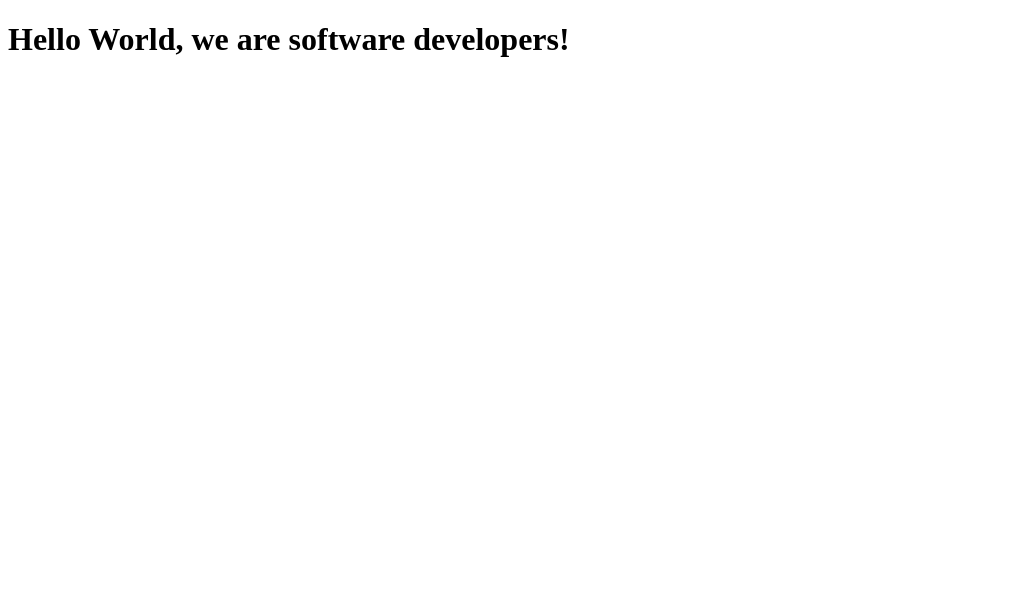
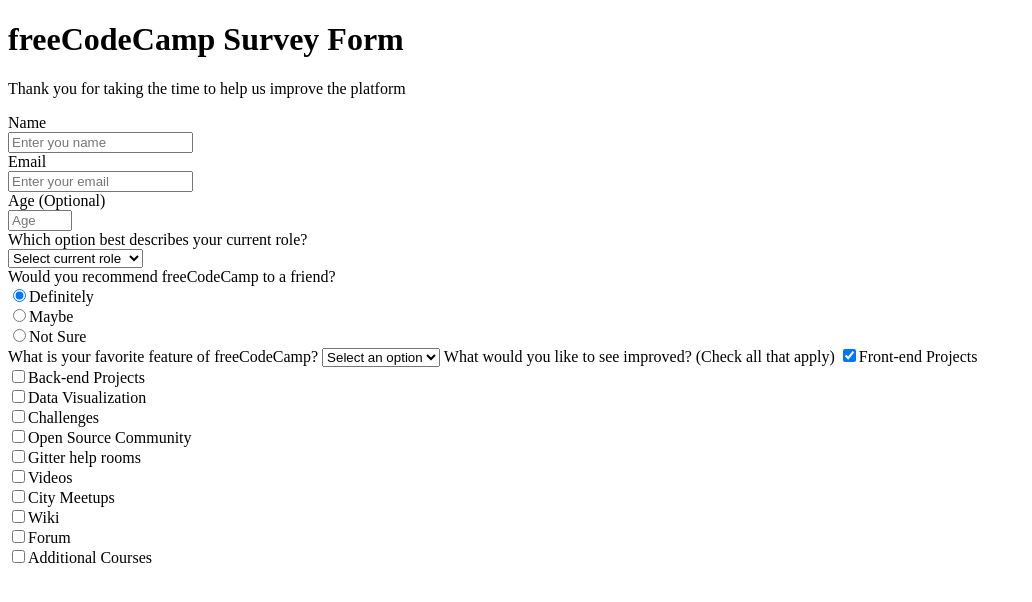
Before and after one commit to martinnajjar12/MohammedMartinProject, a plain HTML site: page index.html in a window 1280 px wide. Shown: the whole page, without its empty margins (0-1032 px from the left). Drawn offline with Linux system fonts and the light colour scheme.

Commit message:
added almost the whole HTML codes

```diff
--- a/index.html
+++ b/index.html
@@ -7,21 +7,97 @@
   </head>
 
   <body>
-    <h1>Hello World, we are software developers!</h1>
+    <h1 id="title">freeCodeCamp Survey Form</h1>
+    <p id="description">
+      Thank you for taking the time to help us improve the platform
+    </p>
+    <form id="survey-form">
+      <label id="name-label">Name</label> <br />
+      <input type="text" id="name" placeholder="Enter you name" />
+      <br />
+      <label id="email-label">Email</label> <br />
+      <input type="email" id="email" placeholder="Enter your email" />
+      <br />
+      <label id="number-label">Age <span>(Optional)</span></label> <br />
+      <input type="number" id="number" min="0" max="100" placeholder="Age" />
+      <br />
+      <label>Which option best describes your current role?</label>
+      <br />
+      <select id="dropdown">
+        <option value="" disabled selected>Select current role</option>
+        <option>Student</option>
+        <option>Full time Job</option>
+        <option>Full time learner</option>
+        <option>Prefered not to say</option>
+        <option>Other</option>
+      </select>
+      <br />
+      <label>Would you recommend freeCodeCamp to a friend?</label>
+      <br />
+      <label
+        ><input type="radio" name="recommendation" checked />Definitely</label
+      >
+      <br />
+      <label><input type="radio" name="recommendation" />Maybe</label>
+      <br />
+      <label><input type="radio" name="recommendation" />Not Sure</label>
+      <br />
+
+      <label>What is your favorite feature of freeCodeCamp?</label>
+      <select id="dropdown">
+        <option value="" disabled selected>Select an option</option>
+        <option>Challenges</option>
+        <option>Projects</option>
+        <option>Community</option>
+        <option>Open Source</option>
+      </select>
+
+      <label
+        >What would you like to see improved?
+        <span>(Check all that apply)</span></label
+      >
+      <label
+        ><input type="checkbox" value="Front-end Projects" checked />Front-end
+        Projects</label
+      >
+      <br />
+      <label
+        ><input type="checkbox" value="Back-end Projects" />Back-end
+        Projects</label
+      >
+      <br />
+      <label
+        ><input type="checkbox" value="Data Visualization" />Data
+        Visualization</label
+      >
+      <br />
+      <label><input type="checkbox" value="Challenges" />Challenges</label>
+      <br />
+      <label
+        ><input type="checkbox" value="Open Source Community" />Open Source
+        Community</label
+      >
+      <br />
+      <label
+        ><input type="checkbox" value="Gitter help rooms" />Gitter help
+        rooms</label
+      >
+      <br />
+      <label><input type="checkbox" value="Videos" />Videos</label>
+      <br />
+      <label><input type="checkbox" value="City Meetups" />City Meetups</label>
+      <br />
+      <label><input type="checkbox" value="Wiki" />Wiki</label>
+      <br />
+      <label><input type="checkbox" value="Forum" />Forum</label>
+      <br />
+      <label
+        ><input type="checkbox" value="Additional Courses" />Additional
+        Courses</label
+      >
+      <br />
+    </form>
     <script src="https://cdn.freecodecamp.org/testable-projects-fcc/v1/bundle.js"></script>
-
-    <!--
-
-    Hello Camper!
-
-    For now, the test suite only works in Chrome!
-    Please read the README below in the JS Editor before beginning.
-    Feel free to delete this message once you have read it.
-    Good luck and Happy Coding!
-
-    - The freeCodeCamp Team
-
-    -->
     <script src="js/index.js"></script>
   </body>
 </html>
```
